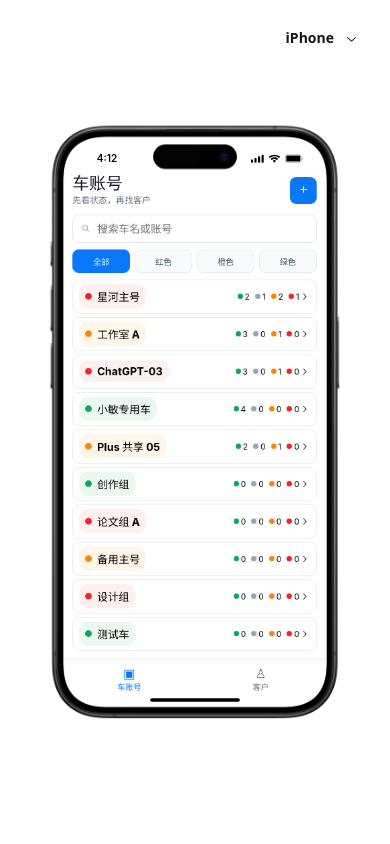
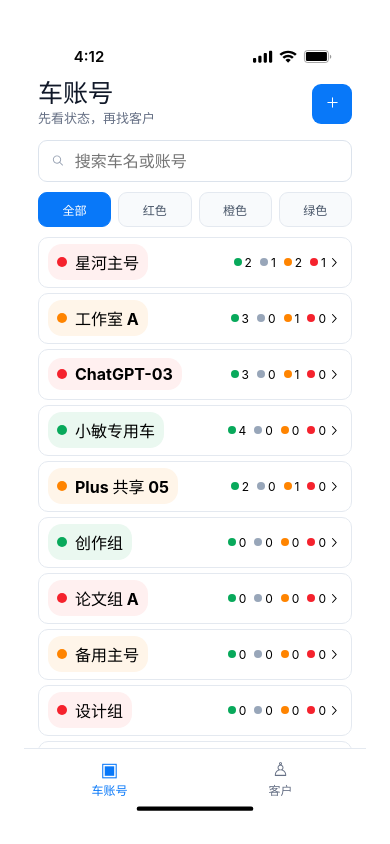
Before and after one commit to zjade00/zjade00.github.io, a React (Vite) app: page / in a window 390 px wide. Built offline with nearby package versions, Linux system fonts and the light colour scheme.

Commit message:
Use full-screen layout on phones

```diff
--- a/src/prototype.css
+++ b/src/prototype.css
@@ -564,3 +564,13 @@
     margin-bottom: 10px;
   }
 }
+
+/* Installed-phone mode: use the real handset as the frame. */
+@media (max-width: 600px) {
+  .phone-stage { display: block; padding: 0; }
+  .device-menu-bar, .phone-bezel, .device-camera { display: none !important; }
+  .phone-scale-box { width: 100% !important; height: 100% !important; }
+  .phone-device { position: relative !important; inset: 0 !important; width: 100% !important; height: 100% !important; transform: none !important; }
+  .device-screen { inset: 0 !important; width: 100% !important; height: 100% !important; border-radius: 0 !important; box-shadow: none !important; cursor: auto; }
+  .device-screen, .device-screen * { cursor: auto !important; }
+}
```
Also changed, not shown: 1 other file (tests, documents, lock files or other folders).
